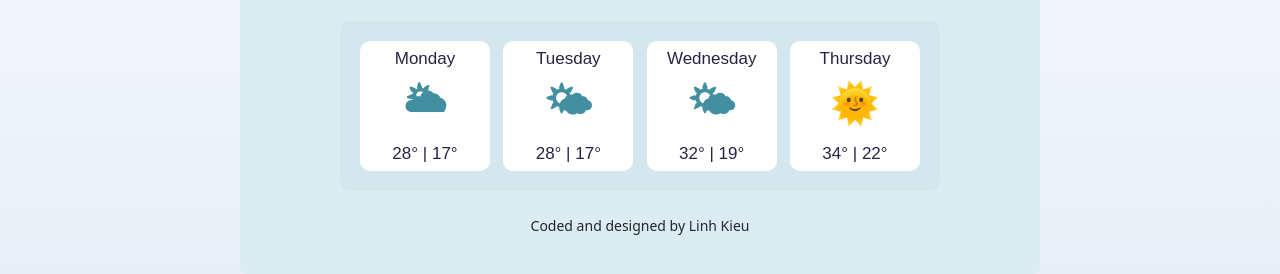
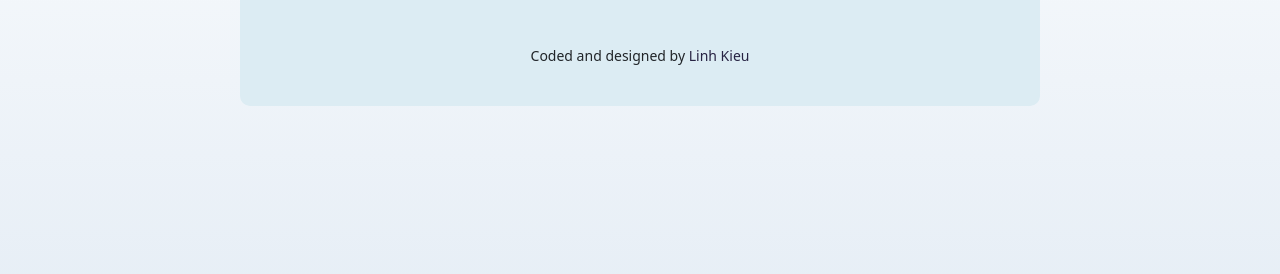
Before and after one commit to kieul/Weather-Web-Application, a plain HTML site: page index.html in a window 1280 px wide. Shown: the part 320-594 px from the top of the page. Drawn offline with nearby package versions, Linux system fonts and the light colour scheme; no server answers.

Commit message:
remove and change maincard (forecast)
prepare it for js

```diff
--- a/index.html
+++ b/index.html
@@ -72,29 +72,8 @@
         </div>
       </form>
       <br />
-      <div class="maincard-background">
-        <div class="inner-card">
-          <div class="day in-card">Monday</div>
-          <i class="fa-solid">🌥</i>
-          <div class="degreein in-card">28° | 17°</div>
-        </div>
-        <div class="inner-card">
-          <div class="day in-card">Tuesday</div>
-          <i class="fa-solid">🌤</i>
-          <div class="degreein in-card">28° | 17°</div>
-        </div>
-        <div class="inner-card">
-          <div class="day in-card">Wednesday</div>
-          <i class="fa-solid">🌤</i>
-          <div class="degreein in-card">32° | 19°</div>
-        </div>
-        <div class="inner-card">
-          <div class="day in-card">Thursday</div>
-          <i class="fa-solid">🌞</i>
-          <div class="degreein in-card">34° | 22°</div>
-        </div>
-      </div>
-      <br>
+      <div class="maincard" id="forecast">
+        <br />
         <small class="creator">
           Coded and designed by
           <a href="https://www.linkedin.com/in/linh-kieu/" target="_blank"
```
Lines whose indentation alone changed are shown as unchanged.
